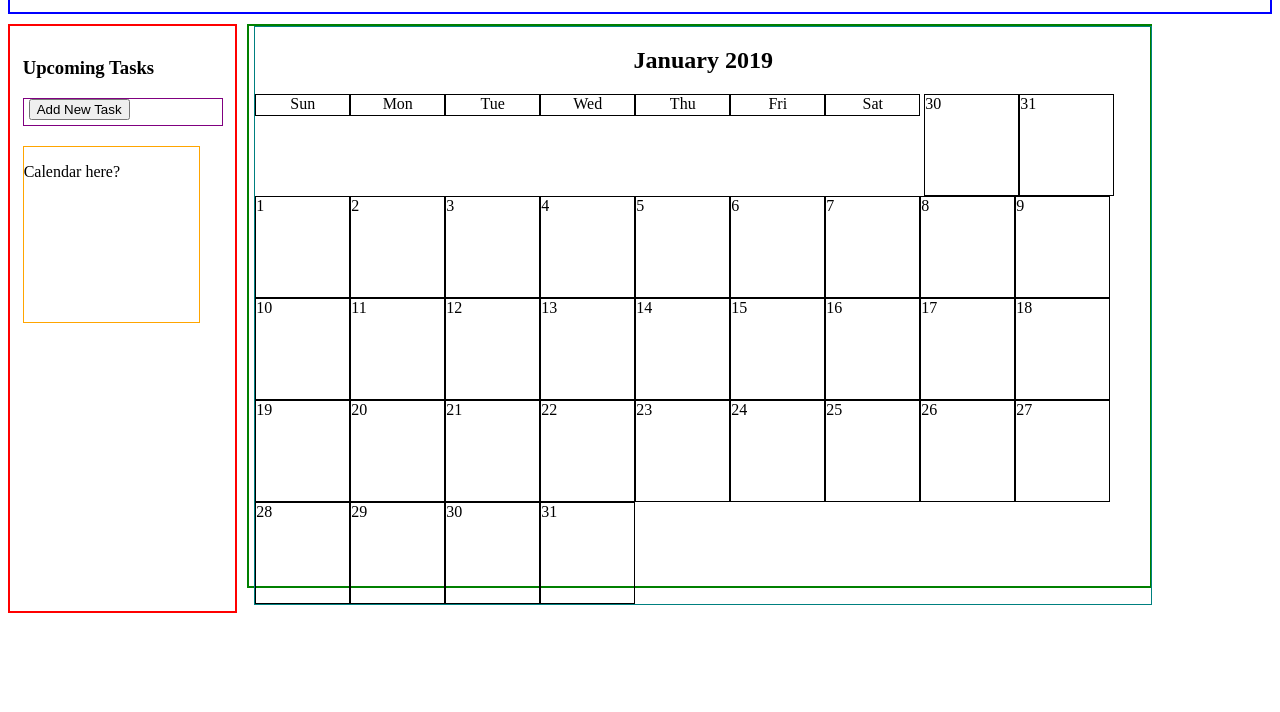
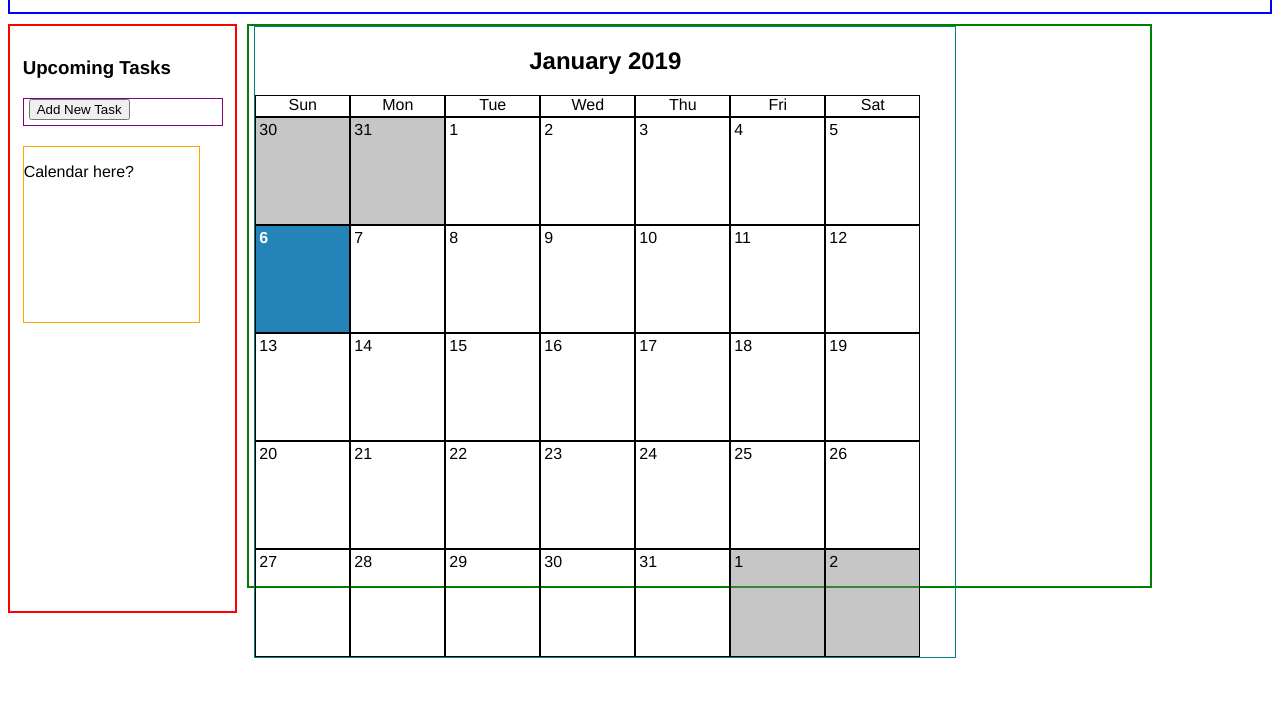
Before and after one commit to politefiction/todolist, a website built with webpack: page dist/index.html in a window 1280 px wide. Shown: the part 88-800 px from the top of the page. Built offline with nearby package versions, Linux system fonts and the light colour scheme.

Commit message:
Add some color coordination to dates

```diff
--- a/src/index.js
+++ b/src/index.js
@@ -1,8 +1,8 @@
 import './styles/main.scss';
-import { format, isValid, compareAsc, compareDesc, startOfMonth, getDay, getDaysInMonth } from 'date-fns';
+import { format, isValid, compareAsc, compareDesc, startOfMonth, getDay, getDaysInMonth, startOfDay } from 'date-fns';
 import { Task, Project, manageList, taskList, projectList } from './modules/listBuilding';
 import { compileList, showDate, sortTasks } from './modules/pageDisplay';
-import { displayMonth, addCalendarDay } from './modules/calendar';
+import { selectedDate, selectDate, renderCalender } from './modules/calendar';
 
 
 const addTaskButton = document.querySelector("#add-task");
@@ -29,26 +29,12 @@ saveTaskButton.onclick = (e) => {
     //compileList();
 }
 
-displayMonth(new Date());
-//showDate(document.querySelector("#cal-heading"));
-//showDate(document.querySelector("#date"));
-if (window.localStorage.getItem('taskList')) {
-    //compileList();
-    sortTasks();
- };
+//compileList();
+renderCalender();
 
-let weekStart = 1 - getDay(startOfMonth(new Date()));
-
-/*
-let n;
-for (n=0; n<getDay(startOfMonth(new Date())); n++) {
-    addCalendarDay();
-}
-*/
-
-let today = new Date();
- let i;
- for (i=weekStart; i<=getDaysInMonth(new Date()); i++) {
-    //i >= 1 ? addCalendarDay(i) : addCalendarDay("");
-    addCalendarDay((new Date(today.getFullYear(), today.getMonth(), i).getDate()))
- }
+const dates = document.querySelectorAll(".calendar-day")
+dates.forEach(date => {
+    date.onclick = () => {
+        selectDate(date);
+    }
+})
--- a/src/modules/calendar.js
+++ b/src/modules/calendar.js
@@ -1,26 +1,49 @@
-import { format, isValid, getDaysInMonth } from 'date-fns'
+import { format, getDay, getDaysInMonth, startOfMonth, isToday, startOfToday } from 'date-fns'
+
+let selectedDate = startOfToday();
 
 const displayMonth = (date) => {
     const calHeading = document.querySelector("#cal-heading");
-    let display = date ? date : new Date();
-    calHeading.textContent = format(display, 'MMMM YYYY');
+    calHeading.textContent = format(selectedDate, 'MMMM YYYY');
 }
 
-// note, will need to keep track of current day/month/year
-
 const calendar = document.querySelector("#calendar");
-const addCalendarDay = (num) => {
+const addCalendarDay = (date) => {
     let calDay = document.createElement("div");
     calDay.setAttribute("class", "calendar-day");
-    calDay.textContent = num;
+    calDay.setAttribute("name", date);
+    if (isToday(date)) { calDay.setAttribute("id", "today") }
+    if (date.getTime() == selectedDate.getTime()) {
+        calDay.setAttribute("id", "selected-date")
+    }
+    if (date.getMonth() != selectedDate.getMonth()) {
+        calDay.setAttribute("class", "calendar-day diff-month");
+    }
+    calDay.textContent = date.getDate();
     calendar.appendChild(calDay);
 }
 
+// calendar too short for most months starting Fri/Sat; fix
+const renderCalender = () => {
+    clearCalendar();
+    displayMonth();
+    let weekStart = 1 - getDay(startOfMonth(selectedDate));
+    for (let i=weekStart; i<=34+weekStart; i++) {
+        addCalendarDay(new Date(selectedDate.getFullYear(), selectedDate.getMonth(), i))
+    }
+}
 
-export { displayMonth, addCalendarDay }
+const clearCalendar = () => {
+    calendar.querySelectorAll(".calendar-day").forEach(day => {
+        calendar.removeChild(day);
+    })
+}
 
-/*
-calHeading.textContent = format(
-    (date && isValid(date)) ? (date, 'MMMM') : (new Date(), 'MMMM')
-)
-*/
+// onclick, only re-renders calendar once
+const selectDate = (date) => {
+    selectedDate = new Date(date.getAttribute("name"));
+    date.setAttribute("id", "selected-date")
+    renderCalender();
+}
+
+export { selectedDate, selectDate, renderCalender }
--- a/src/modules/pageDisplay.js
+++ b/src/modules/pageDisplay.js
@@ -8,6 +8,7 @@ const showDate = (e, date) => {
 }
 
 const tasksToday = document.querySelector("#tasks-today")
+
 const compileList = () => {
     while (tasksToday.firstChild) {
         tasksToday.firstChild.remove();
--- a/src/styles/main.scss
+++ b/src/styles/main.scss
@@ -3,6 +3,10 @@
     top: 45%;
     transform: translateY(50%);
     transform: translateX(5%);
+}
+
+body {
+    font-family: 'Franklin Gothic Medium', 'Arial Narrow', Arial, sans-serif;
 }
 
 #header {
@@ -11,6 +15,8 @@
     width: auto;
     padding: 5px;
 }
+
+/* sidebar */
 
 #sidebar {
     position: relative;
@@ -57,6 +63,9 @@ form input, select {
     margin-left: 20px auto 10px auto;
 }
 
+
+/* main calendar */
+
 #container {
     float: left;
     border: 2px solid green;
@@ -66,10 +75,11 @@ form input, select {
     padding-left: 5px;
 }
 
+
 #calendar {
     display: block;
     border: 1px solid teal;
-    width: 70vw;
+    width: 700px;
 }
 
 #cal-heading {
@@ -89,7 +99,25 @@ form input, select {
 
 .calendar-day {
     display: inline-flex;
-    width: 93px;
+    width: 87px;
     height: 100px;
     border: 1px solid black;
+    padding: 3px;
 }
+
+#today, #selected-date {
+    font-weight: bold;
+}
+
+#today {
+    background-color: #f2efc1;
+}
+
+#selected-date {
+    background-color: #2484b7;
+    color: white;
+}
+
+.diff-month {
+    background-color: rgba(128, 128, 128, 0.452);
+}
```
Also changed, not shown: dist/main.js.
